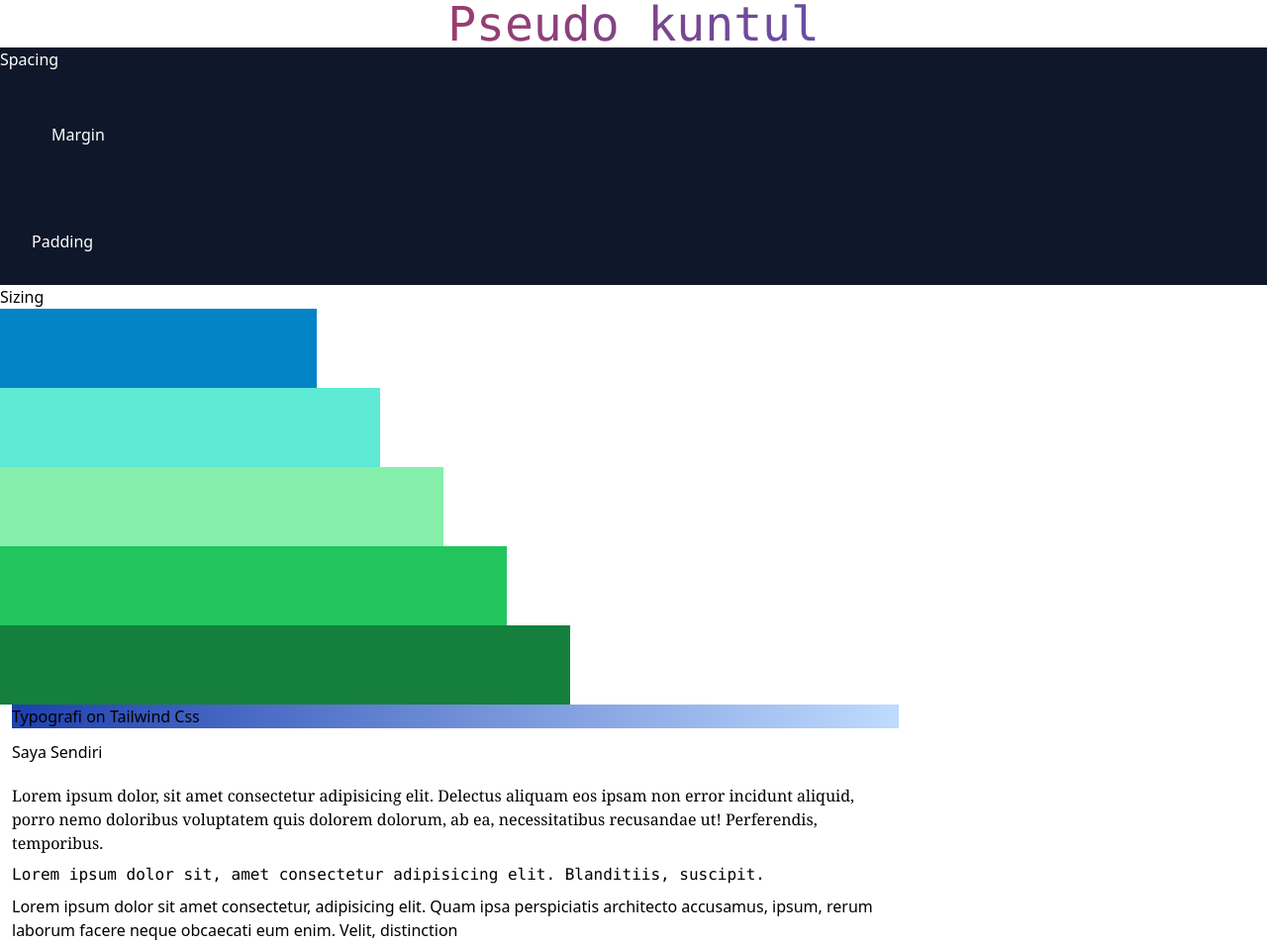
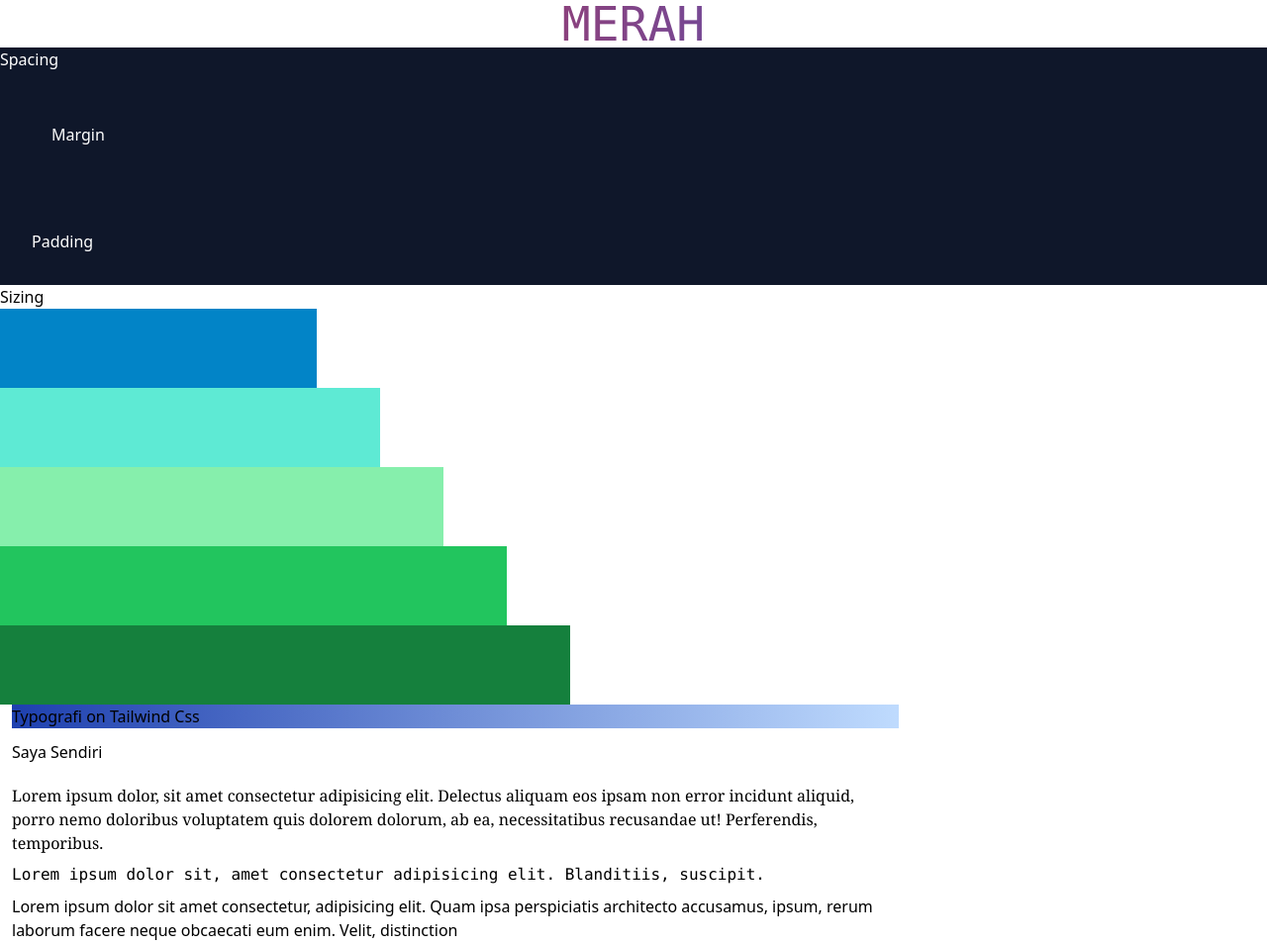
Before and after one commit to NikhoC1/Subgithub, a website: page index.html in a window 1280 px wide. Shown: the top 955 px of the page at 99% size. Drawn offline with Linux system fonts and the light colour scheme.

Commit message:
GANTI DI MASTER

```diff
--- a/index.html
+++ b/index.html
@@ -7,7 +7,7 @@
     <link rel="stylesheet" href="style.css">
 </head>
 <body>
-    <h1 class=" font-mono text-center text-5xl bg-gradient-to-r from-red-600 to-blue-600 bg-clip-text text-transparent">Pseudo kuntul</h1>
+    <h1 class=" font-mono text-center text-5xl bg-gradient-to-r from-red-600 to-blue-600 bg-clip-text text-transparent">MERAH</h1>
 
     <div>
         <section class="border-1 bg-slate-900 text-white">
```
Also changed, not shown: style.css.
